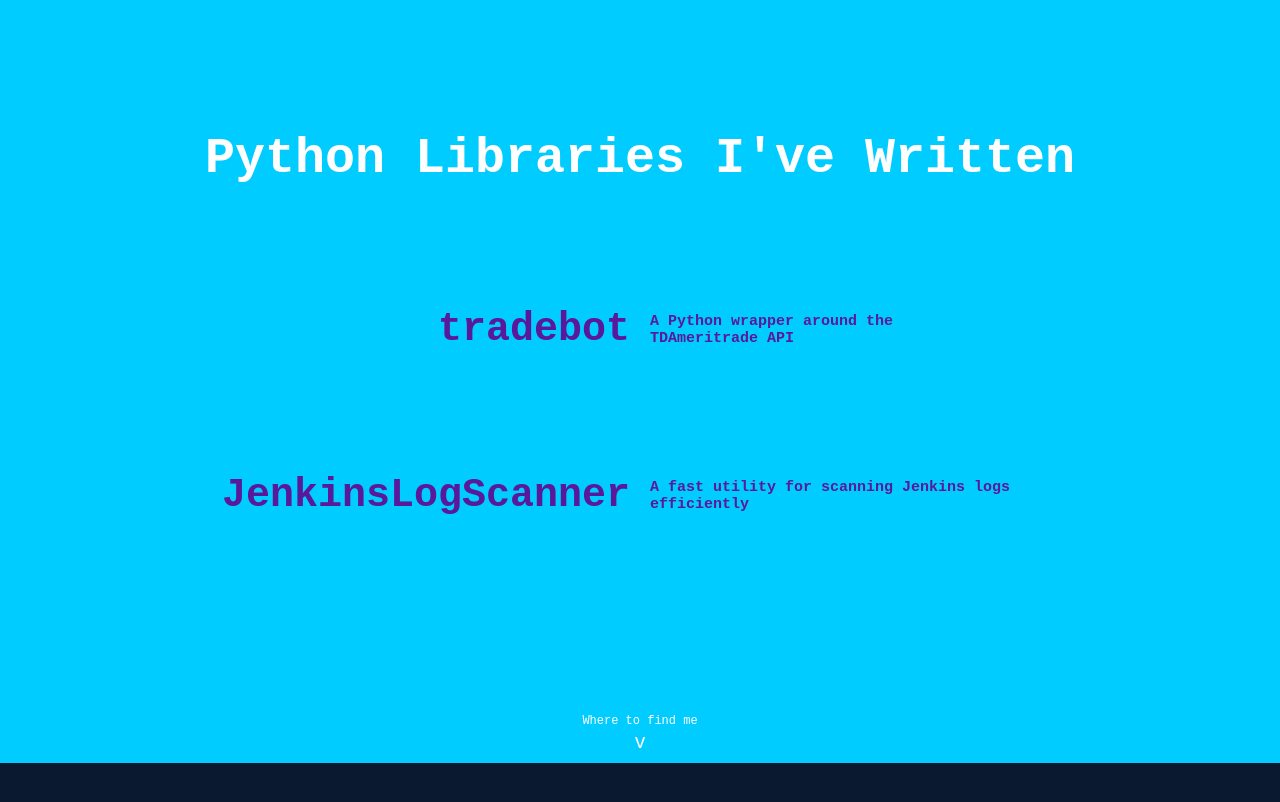
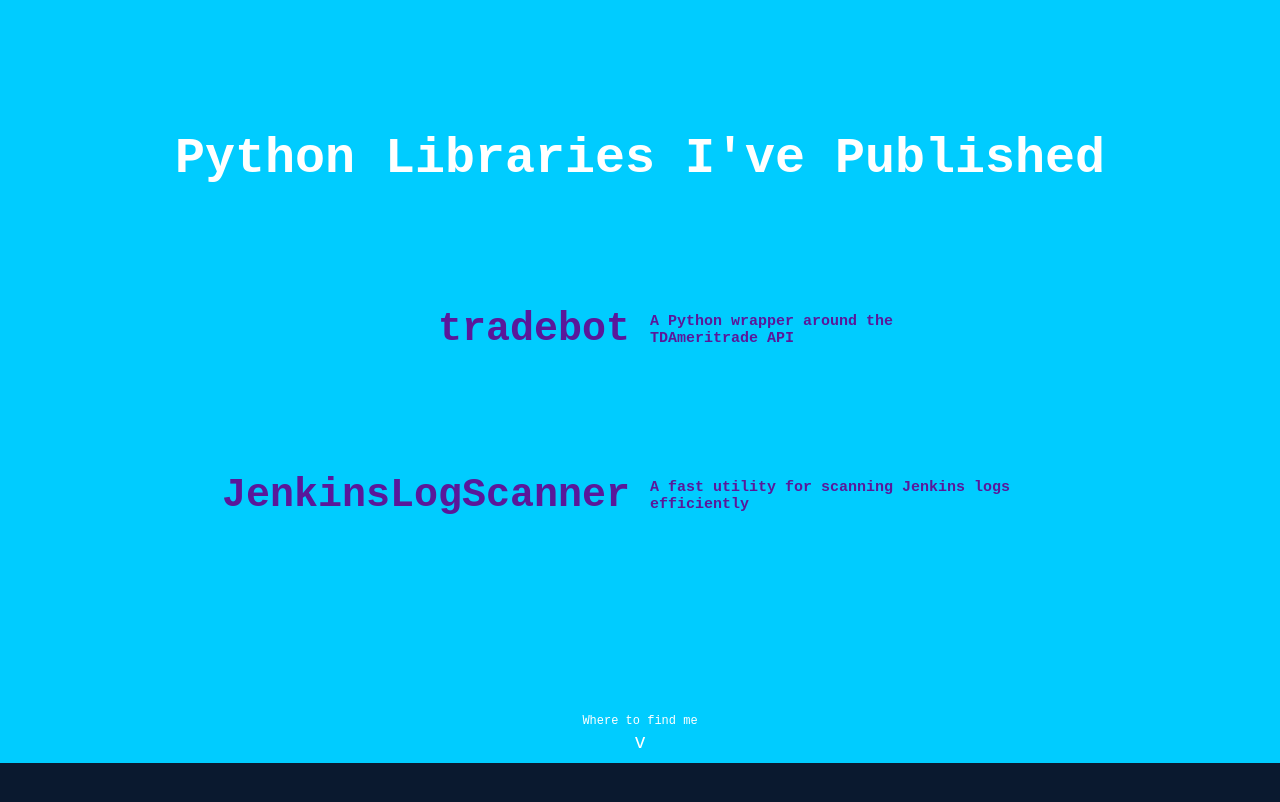
Before and after one commit to abarolli/Portfolio, a React (Vite) app: page / in a window 1280 px wide. Shown: the part 2460-3262 px from the top of the page. Built offline with nearby package versions, Linux system fonts and the light colour scheme.

Commit message:
Updated PythonLibrariesScreen heading

```diff
--- a/src/components/PythonLibrariesScreen.tsx
+++ b/src/components/PythonLibrariesScreen.tsx
@@ -34,7 +34,7 @@
             " "
           )}
         >
-          <h1 className={styles.header}>Python Libraries I've Written</h1>
+          <h1 className={styles.header}>Python Libraries I've Published</h1>
           <a
             className={styles.cardContainerAlignRight}
             href="https://pypi.org/project/tradebot/"
```
